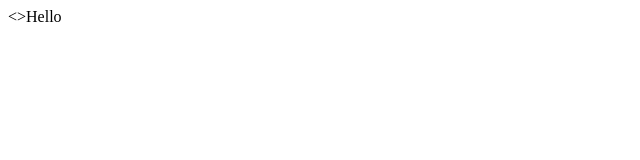
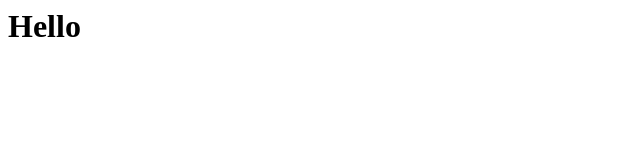
Before and after one commit to danyakr/practice_1, a plain HTML site: page index.html in a window 1280 px wide. Shown: the whole page, without its empty margins (0-640 px from the left). Drawn offline with Linux system fonts and the light colour scheme.

Commit message:
Update index.html

```diff
--- a/index.html
+++ b/index.html
@@ -1 +1 @@
-<>Hello</h1>
+<h1>Hello</h1>
```
